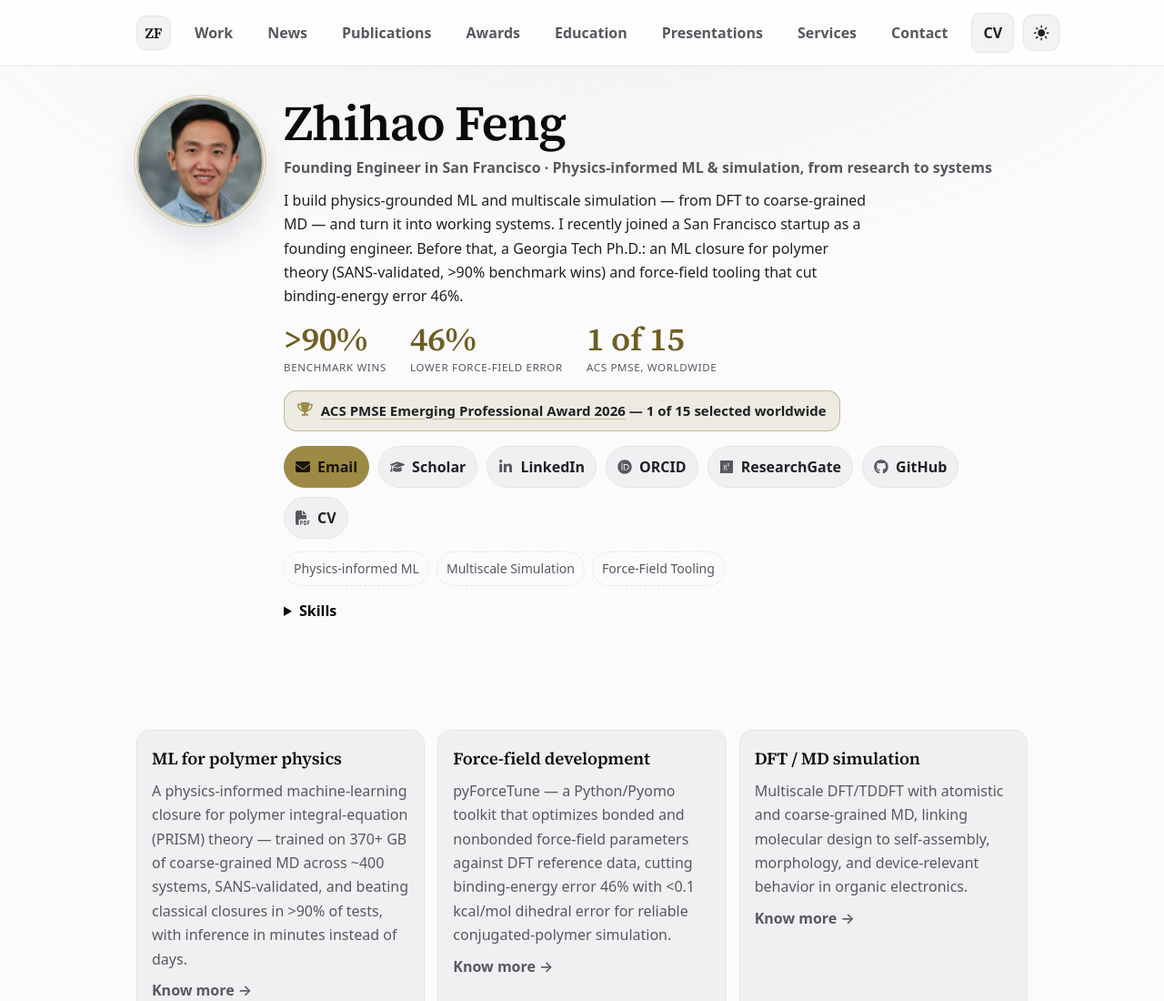
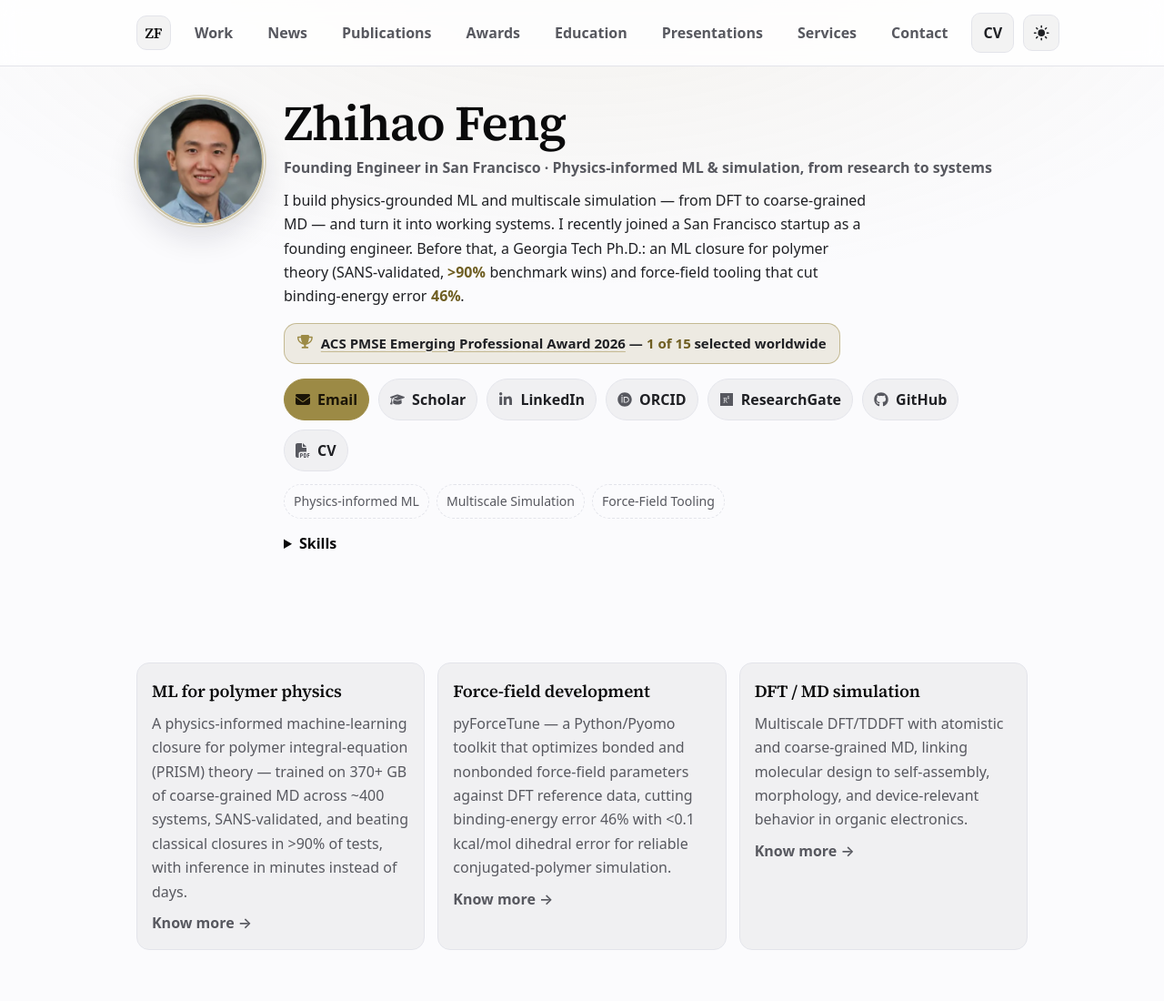
Before and after one commit to fengzhihao77/fengzhihao77.github.io, a plain HTML site: page index.html in a window 1280 px wide. Shown: the top 1100 px of the page at 91% size. Drawn offline with Linux system fonts and the light colour scheme.

Commit message:
design: replace hero stat-strip with in-place gold-emphasis numbers
Per feedback the separate count-up strip was clunky and mis-located. Remove it
(+ its CSS and count-up JS) and instead emphasize the three numbers where they
already live: >90% and 46% in the About blurb, 1 of 15 in the award pill. Each is
a bold-gold .metric span that does a one-shot scale+glow 'pop' (staggered 0.60/
0.72/0.84s), inline-block so the transform is compositor-only (no text reflow);
static bold gold under reduced-motion.

Co-Authored-By: Claude Opus 4.8 <noreply@anthropic.com>

```diff
--- a/index.html
+++ b/index.html
@@ -130,17 +130,11 @@
       <div class="hero-text">
         <h1>Zhihao Feng</h1>
         <p class="hero-subtitle">Founding Engineer in San Francisco · Physics-informed ML &amp; simulation, from research to systems</p>
-        <p class="hero-blurb">I build physics-grounded ML and multiscale simulation — from DFT to coarse-grained MD — and turn it into working systems. I recently joined a San Francisco startup as a founding engineer. Before that, a Georgia Tech Ph.D.: an ML closure for polymer theory (SANS-validated, &gt;90% benchmark wins) and force-field tooling that cut binding-energy error 46%.</p>
-
-        <div class="hero-stats" aria-label="Highlights">
-          <div class="stat"><span class="stat-num">&gt;<span class="stat-val" data-count="90" data-suffix="%">90%</span></span><span class="stat-label">benchmark wins</span></div>
-          <div class="stat"><span class="stat-num"><span class="stat-val" data-count="46" data-suffix="%">46%</span></span><span class="stat-label">lower force-field error</span></div>
-          <div class="stat"><span class="stat-num">1 of <span class="stat-val" data-count="15">15</span></span><span class="stat-label">ACS PMSE, worldwide</span></div>
-        </div>
+        <p class="hero-blurb">I build physics-grounded ML and multiscale simulation — from DFT to coarse-grained MD — and turn it into working systems. I recently joined a San Francisco startup as a founding engineer. Before that, a Georgia Tech Ph.D.: an ML closure for polymer theory (SANS-validated, <span class="metric" style="--d:.60s">&gt;90%</span> benchmark wins) and force-field tooling that cut binding-energy error <span class="metric" style="--d:.72s">46%</span>.</p>
 
         <p class="hero-award">
           <svg class="ic" viewBox="0 0 576 512" aria-hidden="true"><path d="M400 0L176 0c-26.5 0-48.1 21.8-47.1 48.2c.2 5.3 .4 10.6 .7 15.8L24 64C10.7 64 0 74.7 0 88c0 92.6 33.5 157 78.5 200.7c44.3 43.1 98.3 64.8 138.1 75.8c23.4 6.5 39.4 26 39.4 45.6c0 20.9-17 37.9-37.9 37.9L192 448c-17.7 0-32 14.3-32 32s14.3 32 32 32l192 0c17.7 0 32-14.3 32-32s-14.3-32-32-32l-26.1 0C337 448 320 431 320 410.1c0-19.6 15.9-39.2 39.4-45.6c39.9-11 93.9-32.7 138.2-75.8C542.5 245 576 180.6 576 88c0-13.3-10.7-24-24-24L446.4 64c.3-5.2 .5-10.4 .7-15.8C448.1 21.8 426.5 0 400 0zM48.9 112l84.4 0c9.1 90.1 29.2 150.3 51.9 190.6c-24.9-11-50.8-26.5-73.2-48.3c-32-31.1-58-76-63-142.3zM464.1 254.3c-22.4 21.8-48.3 37.3-73.2 48.3c22.7-40.3 42.8-100.5 51.9-190.6l84.4 0c-5.1 66.3-31.1 111.2-63 142.3z"/></svg>
-          <span><a href="https://pmsedivision.org/emerging-professionals-symposium/">ACS PMSE Emerging Professional Award 2026</a> — 1 of 15 selected worldwide</span>
+          <span><a href="https://pmsedivision.org/emerging-professionals-symposium/">ACS PMSE Emerging Professional Award 2026</a> — <span class="metric" style="--d:.84s">1 of 15</span> selected worldwide</span>
         </p>
 
         <div class="hero-links" aria-label="Quick links">
@@ -579,24 +573,6 @@
         es.forEach(e => { if (e.isIntersecting) { e.target.classList.add('in'); io.unobserve(e.target); } });
       }, { threshold: 0.14, rootMargin: '0px 0px -6% 0px' });
       els.forEach(el => io.observe(el));
-
-      const strip = document.querySelector('.hero-stats');
-      if (strip) {
-        const vals = [...strip.querySelectorAll('.stat-val[data-count]')];
-        const easeOut = t => 1 - Math.pow(1 - t, 3);
-        const run = el => {
-          const target = +el.dataset.count, suf = el.dataset.suffix || '', dur = 800, t0 = performance.now();
-          (function tick(now){
-            const p = Math.min((now - t0) / dur, 1);
-            el.textContent = Math.round(target * easeOut(p)) + suf;
-            if (p < 1) requestAnimationFrame(tick); else el.textContent = target + suf;
-          })(performance.now());
-        };
-        const so = new IntersectionObserver((es) => {
-          es.forEach(e => { if (e.isIntersecting) { vals.forEach(run); so.disconnect(); } });
-        }, { threshold: 0.5 });
-        so.observe(strip);
-      }
     })();
   </script>
 
--- a/style.css
+++ b/style.css
@@ -825,28 +825,15 @@ body::before{
   z-index: -1;
 }
 
-/* Hero stat strip */
-.hero-stats{
-  display: flex;
-  flex-wrap: wrap;
-  gap: 26px;
-  margin: 2px 0 16px;
+/* Hero metric emphasis — gold numbers animated in place (compositor-only, no reflow) */
+.metric{ display: inline-block; color: var(--link); font-weight: 700; }
+@keyframes pop{
+  0%{ opacity: .45; transform: scale(.9); text-shadow: 0 0 0 rgba(179,163,105,0); }
+  45%{ text-shadow: 0 0 14px rgba(179,163,105,.45); }
+  100%{ opacity: 1; transform: none; text-shadow: 0 0 0 rgba(179,163,105,0); }
 }
-.hero-stats .stat{ display: flex; flex-direction: column; gap: 3px; }
-.hero-stats .stat-num{
-  font-family: var(--font-display);
-  font-weight: 600;
-  font-size: clamp(1.55rem, 3vw, 2.25rem);
-  line-height: 1;
-  letter-spacing: -0.01em;
-  color: var(--link);
-  font-variant-numeric: tabular-nums;
-}
-.hero-stats .stat-label{
-  font-size: .72rem;
-  text-transform: uppercase;
-  letter-spacing: .06em;
-  color: var(--muted);
+@media (prefers-reduced-motion: no-preference){
+  .metric{ animation: pop .6s var(--ease) both; animation-delay: var(--d, .6s); }
 }
 
 /* Card hover affordance — colour/shadow for everyone (RM-safe) */
@@ -865,7 +852,6 @@ body::before{
   .hero-text h1{ animation-delay: .06s; }
   .hero-subtitle{ animation-delay: .12s; }
   .hero-blurb{ animation-delay: .18s; }
-  .hero-stats{ animation-delay: .24s; }
   .hero-award{ animation-delay: .30s; }
   .hero-links{ animation-delay: .36s; }
   .hero-badges{ animation-delay: .42s; }
```
